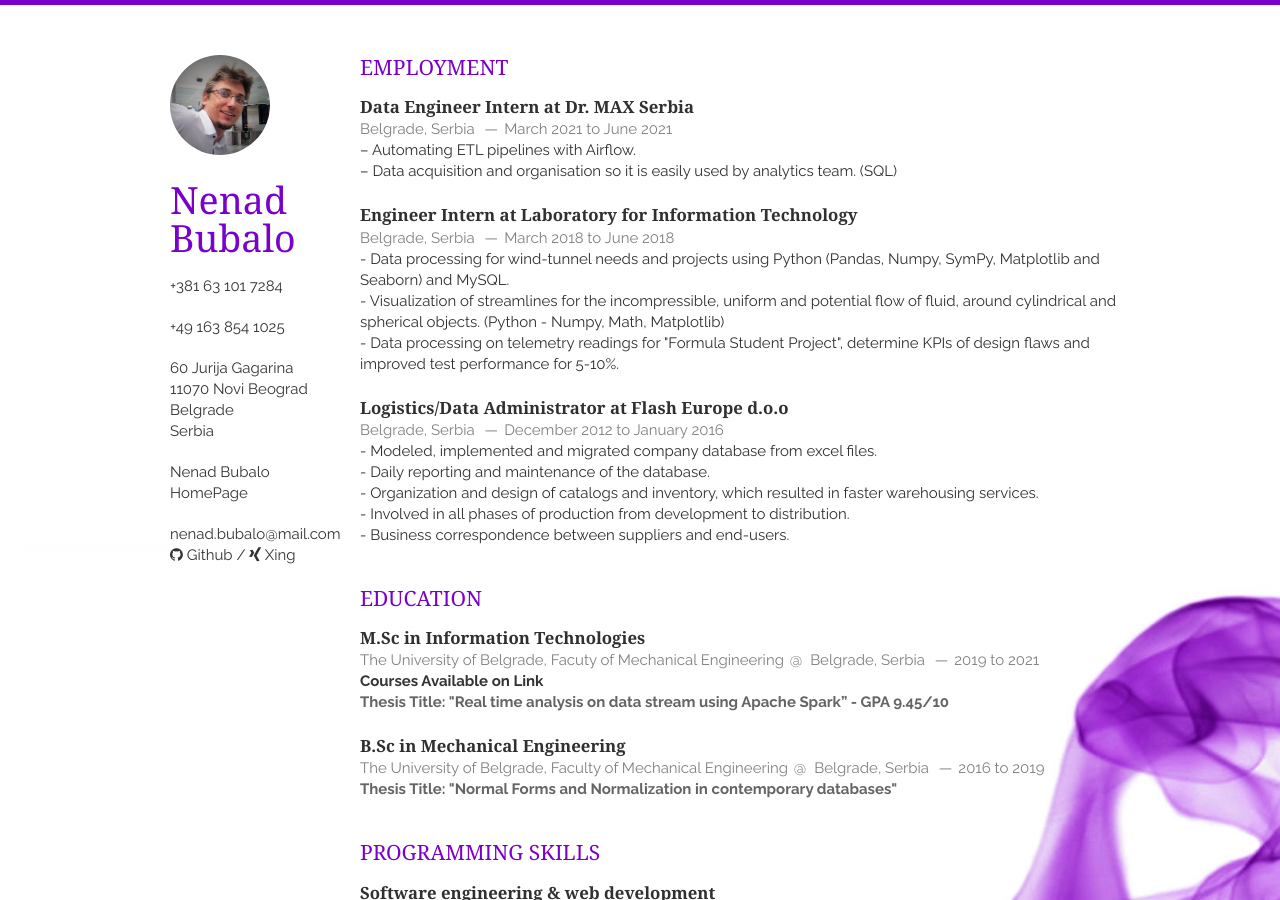
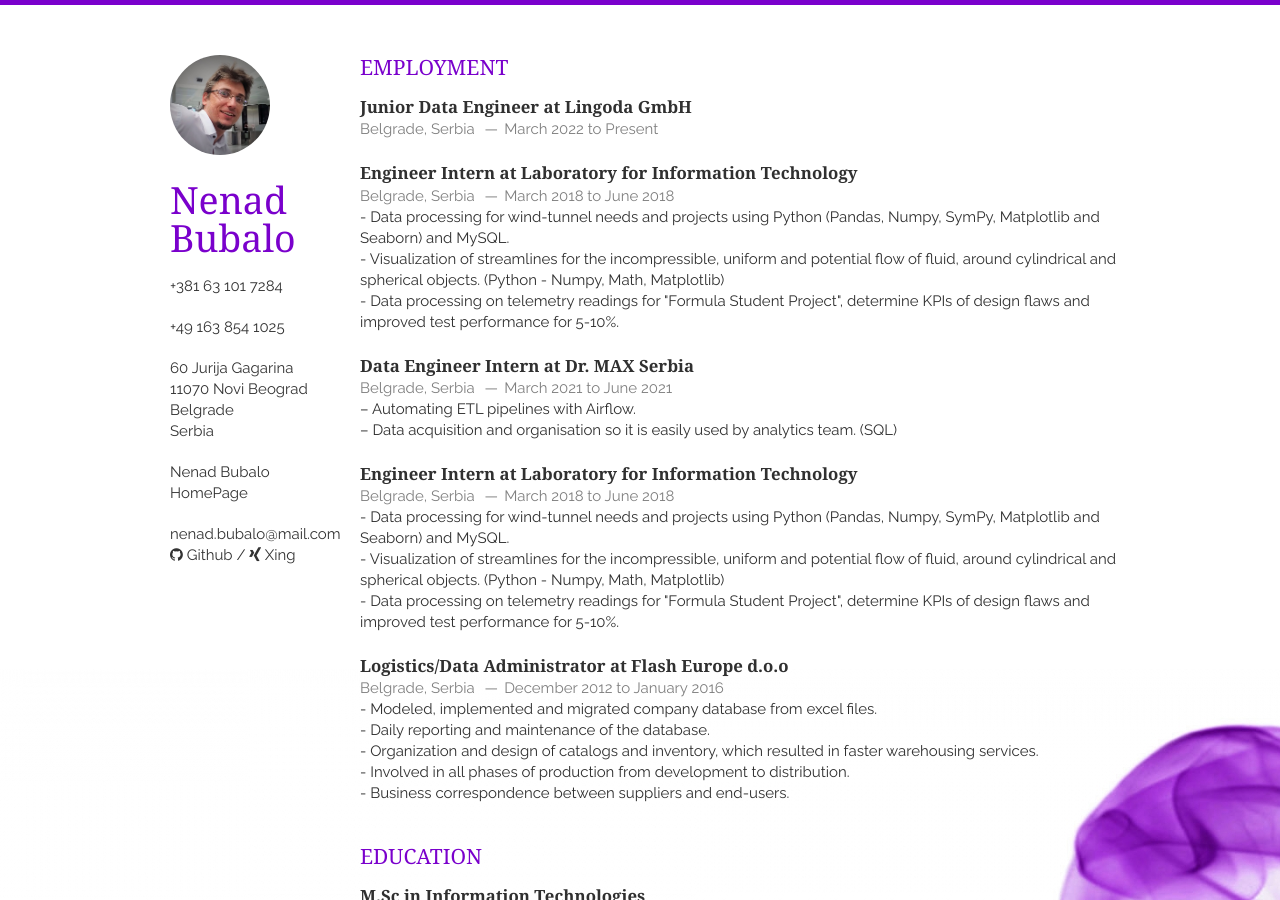
Before and after one commit to MouseOnTheKeys/cv, a Jekyll site: the page built from index.html, in a window 1280 px wide and 900 px high. Built offline with Jekyll 4.4.1, drawn with Linux system fonts in a browser that asks for light colours; nearby versions of some CDN libraries; the list of posts is cut into pages by our own code.

Commit message:
change: employment

```diff
--- a/_includes/employment.html
+++ b/_includes/employment.html
@@ -1,5 +1,36 @@
 <section class="thirteen columns">
+
   <h1>Employment</h1>
+  <article>
+    <header>
+      <h1>Junior Data Engineer at Lingoda GmbH</h1>
+      <span>
+        <address>Belgrade, Serbia</address>
+        <time>March 2022 to Present</time>
+      </span>
+    </header>
+    <p>
+
+    </p>
+  </article>
+  <article>
+    <header>
+      <h1>Engineer Intern at Laboratory for Information Technology</h1>
+      <span>
+        <address>Belgrade, Serbia</address>
+        <time>March 2018 to June 2018</time>
+      </span>
+    </header>
+    <p>
+      - Data processing for wind-tunnel needs and projects using Python (Pandas,
+      Numpy, SymPy, Matplotlib and Seaborn) and MySQL.<br />
+      - Visualization of streamlines for the incompressible, uniform and
+      potential flow of fluid, around cylindrical and spherical objects. (Python
+      - Numpy, Math, Matplotlib)<br />
+      - Data processing on telemetry readings for "Formula Student Project",
+      determine KPIs of design flaws and improved test performance for 5-10%.
+    </p>
+  </article>
   <article>
     <header>
       <h1>Data Engineer Intern at Dr. MAX Serbia</h1>
```
